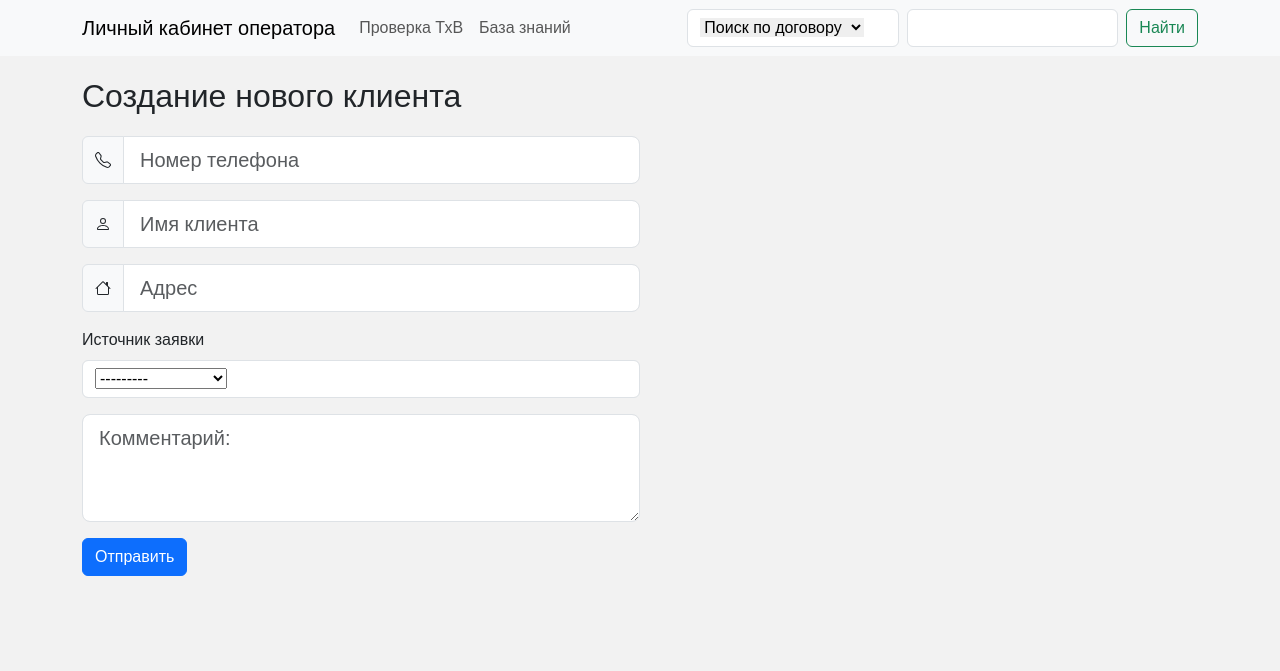
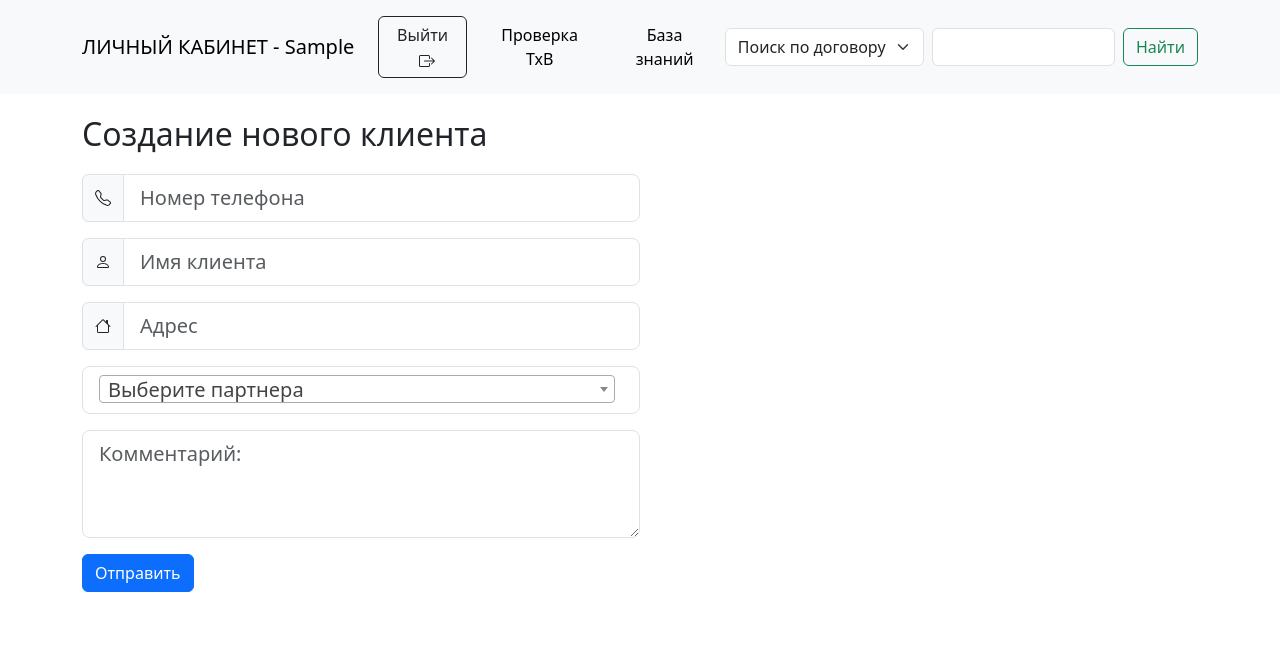
Before and after one commit to AlexRudenko77/partners_crm, a Django app: page /add_client/ in a window 1280 px wide. Shown: the top 671 px of the page. Run offline with Django 4.2, Linux system fonts and the light colour scheme; a user stored in the database is signed in; tables that the repository leaves empty hold one stand-in row (values such as "Sample post"); parts of the project's set-up code (start-up, migrations or seed data) failed here and were passed over; some libraries are stand-ins or nearby versions.

Commit message:
file settings.py was modified (added import from .env) some html file were modified (include base_operator.html) added find-partner-option for add_client_operator.html

```diff
--- a/internetnik/internetnik/settings.py
+++ b/internetnik/internetnik/settings.py
@@ -28,7 +28,7 @@ SECRET_KEY = config.django_key
 # SECURITY WARNING: don't run with debug turned on in production!
 DEBUG = True
 
-ALLOWED_HOSTS = ['bonus-internet.ru', 'www.bonus-internet.ru', '127.0.0.1', 'localhost']
+ALLOWED_HOSTS = config.hosts.hosts
 
 
 # Application definition
@@ -128,8 +128,8 @@ USE_TZ = True
 # Static files (CSS, JavaScript, Images)
 # https://docs.djangoproject.com/en/4.1/howto/static-files/
 
-STATIC_URL = 'partners/static/'
-
+STATIC_URL = config.static.static_url
+STATIC_ROOT = config.static.static_url
 
 # Default primary key field type
 # https://docs.djangoproject.com/en/4.1/ref/settings/#default-auto-field
--- a/internetnik/partners/forms.py
+++ b/internetnik/partners/forms.py
@@ -11,7 +11,8 @@ class SearchForm(forms.Form):
         ('phone_number', 'Поиск по телефону'),
         ('address', 'Поиск по адресу'),
     )
-    search_field = forms.ChoiceField(choices=SEARCH_FIELDS, label='Параметры поиска')
+    search_field = forms.ChoiceField(choices=SEARCH_FIELDS, label='Параметры поиска',
+                                     widget=forms.Select(attrs={'class': 'form-select'}))
     search_term = forms.CharField(label='Введите значение')
 
 
@@ -23,11 +24,12 @@ class AddClientForm(forms.ModelForm):
         fields = ['client_phone_number', 'client_name', 'address', 'comment']
 
 
-
 class AddClientFormOperator(forms.ModelForm):
     comment = forms.CharField(widget=forms.Textarea(attrs={'cols': 30, 'rows': 3}), label='Комментарий')
-    who_is_partner = forms.ModelChoiceField(queryset=Partners.objects.all().order_by('partner_name'),
-                                            label='Источник заявки')
+
+    # who_is_partner = forms.ModelChoiceField(queryset=Partners.objects.all().order_by('partner_name'),
+    #                                         label='Источник заявки')
+
 
     class Meta:
         model = Clients
--- a/internetnik/partners/static/css/base.css
+++ b/internetnik/partners/static/css/base.css
@@ -51,3 +51,16 @@ body {
     transition: transform 0.3s;
     padding: 10px;
   }
+
+@media (max-width:   1080px) {
+  .container, .my-form {
+    width:   100%; /* Полная ширина на мобильных устройствах */
+    margin-left:   0;
+  }
+}
+
+@media (max-width:  576px) {
+    .fs-3-mobile {
+      font-size:  1.75rem; /* Увеличение размера текста на мобильных устройствах, чтобы не было масштабирования
+    }
+  }
--- a/internetnik/partners/templates/partners/add_client_operator.html
+++ b/internetnik/partners/templates/partners/add_client_operator.html
@@ -1,73 +1,9 @@
+{% extends 'base_operator.html' %}
+{% block title %}
+{{ title }}
+{% endblock %}
 
-<!DOCTYPE html>
-<html>
-<head>
-  <meta charset="UTF-8">
-  <meta name="viewport" content="width=device-width, initial-scale=1.0">
-  <title>Создание нового клиента</title>
-  <link href="https://cdn.jsdelivr.net/npm/bootstrap@5.3.2/dist/css/bootstrap.min.css" rel="stylesheet" integrity="sha384-T3c6CoIi6uLrA9TneNEoa7RxnatzjcDSCmG1MXxSR1GAsXEV/Dwwykc2MPK8M2HN" crossorigin="anonymous">
-
-  <style>
-
-  body {
-    font-family: Arial, sans-serif;
-    background-color: #f2f2f2;
-    margin: 0;
-    padding: 0;
-  }
-
-  #id_search_field {
-    border: none;
-  }
-
-@media (max-width:   1080px) {
-  .container, .my-form {
-    width:   100%; /* Полная ширина на мобильных устройствах */
-    margin-left:   0;
-  }
-}
-
-@media (max-width:  576px) {
-    .fs-3-mobile {
-      font-size:  1.75rem; /* Это значение соответствует fs-3 в Bootstrap  5 */
-    }
-  }
-
-
-
-
-</style>
-</head>
-<body>
-  {% load static %}
-  {% if user.is_authenticated %}
-<nav class="navbar navbar-expand-lg bg-body-tertiary">
-  <div class="container">
-    <a class="navbar-brand" href="{% url 'home' %}">Личный кабинет оператора</a>
-    <button class="navbar-toggler" type="button" data-bs-toggle="collapse" data-bs-target="#navbarTogglerDemo02" aria-controls="navbarTogglerDemo02" aria-expanded="false" aria-label="Переключатель навигации">
-      <span class="navbar-toggler-icon"></span>
-    </button>
-    <div class="collapse navbar-collapse" id="navbarTogglerDemo02">
-      <ul class="navbar-nav me-auto mb-2 mb-lg-0">
-        <li class="nav-item">
-          <a class="nav-link" href="#">Проверка ТхВ</a>
-        </li>
-        <li class="nav-item">
-          <a class="nav-link" href="#">База знаний</a>
-        </li>
-      </ul>
-      <form class="d-flex" method="POST" action="/search_results/">
-          {% csrf_token %}
-        <div class="form-control me-2" > {{ searchform.search_field }} </div>
-        <input class="form-control me-2" name="{{ searchform.search_term.html_name }}">
-        <button class="btn btn-outline-success" type="submit">Найти</button>
-      </form>
-    </div>
-  </div>
-</nav>
-
-{% endif %}
-
+{% block content %}
 <div class="container" style="margin-top: 1rem">
     <div class="col-12 col-md-6">
 
@@ -83,10 +19,7 @@
             </span>
 
             <input type="tel" class="form-control form-control-lg fs-3-mobile" id="phone" name="{{ form.client_phone_number.html_name }}" placeholder="Номер телефона" pattern="[0-9]{11}" required>
-
         </div>
-
-
         <div class="input-group mb-3">
             <span class="input-group-text">
                 <svg xmlns="http://www.w3.org/2000/svg" width="16" height="16" fill="currentColor" class="bi bi-person" viewBox="0 0 16 16">
@@ -95,7 +28,6 @@
             </span>
             <input type="text" class="form-control form-control-lg fs-3-mobile" id="client_name" name="{{ form.client_name.html_name }}" placeholder="Имя клиента">
         </div>
-
         <div class="input-group mb-3">
             <span class="input-group-text">
                 <svg xmlns="http://www.w3.org/2000/svg" width="16" height="16" fill="currentColor" class="bi bi-house" viewBox="0 0 16 16">
@@ -105,9 +37,15 @@
             <input type="text" class="form-control form-control-lg fs-3-mobile" id="address" name="{{ form.address.html_name }}" placeholder="Адрес">
         </div>
 
-    <div class="mb-3">
-        <label for="{{ form.who_is_partner.id_for_label }}" class="form-label">Источник заявки</label>
-       <div class="form-control" > {{ form.who_is_partner }} </div>
+
+        <div class="d-flex mb-3 form-control form-control-lg fs-3-mobile">
+        <select class="form-select me-2" id="who_is_partner" name="{{ form.who_is_partner.html_name }}" required>
+            <option value="">Выберите партнера</option>
+            {% for partner in partners %}
+             <option value="{{ partner.id }}">{{ partner.partner_name }}</option>
+            {% endfor %}
+            <!-- Здесь будут динамически добавлены опции -->
+        </select>
             </div>
 
 
@@ -118,24 +56,8 @@
 
         <button type="submit" class="btn btn-primary">Отправить</button>
     </form>
-
-
-
-
-
     </div>
 </div>
-
-
-<br>
-<br>
-<br>
-<br>
-
-<script src="https://cdn.jsdelivr.net/npm/@popperjs/core@2.11.8/dist/umd/popper.min.js" integrity="sha384-I7E8VVD/ismYTF4hNIPjVp/Zjvgyol6VFvRkX/vR+Vc4jQkC+hVqc2pM8ODewa9r" crossorigin="anonymous"></script>
-<script src="https://cdn.jsdelivr.net/npm/bootstrap@5.3.2/dist/js/bootstrap.min.js" integrity="sha384-BBtl+eGJRgqQAUMxJ7pMwbEyER4l1g+O15P+16Ep7Q9Q+zqX6gSbd85u4mG4QzX+" crossorigin="anonymous"></script>
-
-
 
 
 <script>
@@ -152,6 +74,25 @@ document.getElementById('phone').addEventListener('input', function() {
 </script>
 
 
+<script src="https://code.jquery.com/jquery-3.6.0.min.js"></script>
+<link href="https://cdn.jsdelivr.net/npm/select2@4.1.0-rc.0/dist/css/select2.min.css" rel="stylesheet" />
+<script src="https://cdn.jsdelivr.net/npm/select2@4.1.0-rc.0/dist/js/select2.min.js"></script>
 
-</body>
-</html>
+<script>
+$(document).ready(function() {
+    $('#who_is_partner').select2();
+});
+</script>
+
+<script>
+document.querySelector('form').addEventListener('submit', function(event) {
+    var select = document.getElementById('who_is_partner');
+    if (select.value === '') {
+        alert('Пожалуйста, выберите партнера.');
+        event.preventDefault(); // Предотвращает отправку формы
+    }
+});
+</script>
+
+
+{% endblock %}
--- a/internetnik/partners/views.py
+++ b/internetnik/partners/views.py
@@ -9,6 +9,7 @@ from django.utils import timezone
 from partners.models import Clients, Partners, CommentClient, Contracts, Operators, CommentContract, OperatorSchedule
 
 from partners.forms import AddClientFormOperator, SearchForm, CommentClientForm, EditClientForm, AddClientForm
+from django.core.serializers import serialize
 
 
 # Create your views here.
@@ -47,7 +48,7 @@ def index_operator(request):
 
     searchform = SearchForm()
     data = {
-        'title': 'Личный кабинет оператора',
+        'title': 'Личный кабинет',
         'calls_in_work_count': calls_in_work_count,
         'check_connect_count': check_connect_count,
         'coordinate_count': coordinate_count,
@@ -104,10 +105,15 @@ def add_client(request):
 @login_required
 def add_client_operator(request):
     searchform = SearchForm()
+    partners = Partners.objects.all()
+    partners_json = serialize('json', partners)
     if request.method == 'POST':
         form = AddClientFormOperator(request.POST)
         if form.is_valid():
             client = form.save(commit=False)
+            client.callback_date = timezone.now().date()
+            operator = get_current_operator()  # определяем оператора, работающего сегодня
+            client.who_is_operator = operator
             client.save()
 
             # Создание нового комментария
@@ -120,7 +126,9 @@ def add_client_operator(request):
     data = {
         'title': 'Создание нового клиента',
         'form': form,
-        'searchform': searchform
+        'searchform': searchform,
+        'partners_json': partners_json,
+        'partners': partners
     }
 
     return render(request, 'partners/add_client_operator.html', data)
--- a/internetnik/templates/base_operator.html
+++ b/internetnik/templates/base_operator.html
@@ -0,0 +1,67 @@
+{% load static %}
+<!DOCTYPE html>
+<html>
+<head>
+    <title>{% block title %}Default Title{% endblock %}</title>
+    <link rel="stylesheet" href="{% static 'css/base.css' %}">
+    <link href="https://cdn.jsdelivr.net/npm/bootstrap@5.3.2/dist/css/bootstrap.min.css" rel="stylesheet" integrity="sha384-T3c6CoIi6uLrA9TneNEoa7RxnatzjcDSCmG1MXxSR1GAsXEV/Dwwykc2MPK8M2HN" crossorigin="anonymous">
+
+</head>
+<body>
+{% if user.is_authenticated %}
+<nav class="navbar navbar-expand-lg bg-body-tertiary">
+ <div class="container">
+    <a class="navbar-brand" href="{% url 'home' %}">ЛИЧНЫЙ КАБИНЕТ - {{ user.first_name }}</a>
+    <button class="navbar-toggler" type="button" data-bs-toggle="collapse" data-bs-target="#navbarTogglerDemo02" aria-controls="navbarTogglerDemo02" aria-expanded="false" aria-label="Переключатель навигации">
+      <span class="navbar-toggler-icon"></span>
+    </button>
+    <div class="collapse navbar-collapse" id="navbarTogglerDemo02">
+      <ul class="navbar-nav me-auto mb-2 mb-lg-0">
+          <li class="nav-item">
+            <a class="nav-link" href="{% url 'users:login' %}">
+    <button class="btn btn-outline-dark">
+        Выйти
+        <svg xmlns="http://www.w3.org/2000/svg" width="16" height="16" fill="currentColor" class="bi bi-box-arrow-right ms-2" viewBox="0 0 16 16">
+            <path fill-rule="evenodd" d="M10 12.5a.5.5 0 0 1-.5.5h-8a.5.5 0 0 1-.5-.5v-9a.5.5 0 0 1 .5-.5h8a.5.5 0 0 1 .5.5v2a.5.5 0 0 0 1 0v-2A1.5 1.5 0 0 0 9.5 2h-8A1.5 1.5 0 0 0 0 3.5v9A1.5 1.5 0 0 0 1.5 14h8a1.5 1.5 0 0 0 1.5-1.5v-2a.5.5 0 0 0-1 0v2z"/>
+            <path fill-rule="evenodd" d="M15.854 8.354a.5.5 0 0 0 0-.708l-3-3a.5.5 0 0 0-.708.708L14.293 7.5H5.5a.5.5 0 0 0 0 1h8.793l-2.147 2.146a.5.5 0 0 0 .708.708l3-3z"/>
+        </svg>
+    </button>
+</a>
+          </li>
+          <li class="nav-item">
+            <a class="nav-link" href="#">
+            <button type="button" class="btn btn-light">Проверка ТхВ</button>
+            </a>
+          </li>
+          <li class="nav-item">
+            <a class="nav-link" href="#">
+            <button type="button" class="btn btn-light">База знаний</button></a>
+          </li>
+      </ul>
+      <form class="d-flex" method="POST" action="/search_results/">
+          {% csrf_token %}
+            <select class="form-select me-2" name="{{ searchform.search_field.html_name }}">
+            {% for value, text in searchform.search_field.field.choices %}
+                <option value="{{ value }}">{{ text }}</option>
+            {% endfor %}
+            </select>
+            <input class="form-control me-2" name="{{ searchform.search_term.html_name }}">
+            <button class="btn btn-outline-success" type="submit">Найти</button>
+      </form>
+    </div>
+ </div>
+</nav>
+
+
+{% endif %}
+
+    <main>
+        {% block content %}
+        {% endblock %}
+    </main>
+
+<script src="https://cdn.jsdelivr.net/npm/@popperjs/core@2.11.8/dist/umd/popper.min.js" integrity="sha384-I7E8VVD/ismYTF4hNIPjVp/Zjvgyol6VFvRkX/vR+Vc4jQkC+hVqc2pM8ODewa9r" crossorigin="anonymous"></script>
+<script src="https://cdn.jsdelivr.net/npm/bootstrap@5.3.2/dist/js/bootstrap.min.js" integrity="sha384-BBtl+eGJRgqQAUMxJ7pMwbEyER4l1g+O15P+16Ep7Q9Q+zqX6gSbd85u4mG4QzX+" crossorigin="anonymous"></script>
+
+</body>
+</html>
```
Also changed, not shown: internetnik/partners/config.py (+21 -0 lines), internetnik/partners/templates/partners/index_operator.html (+7 -116 lines), 1 other file. Lines whose indentation alone changed are shown as unchanged.
